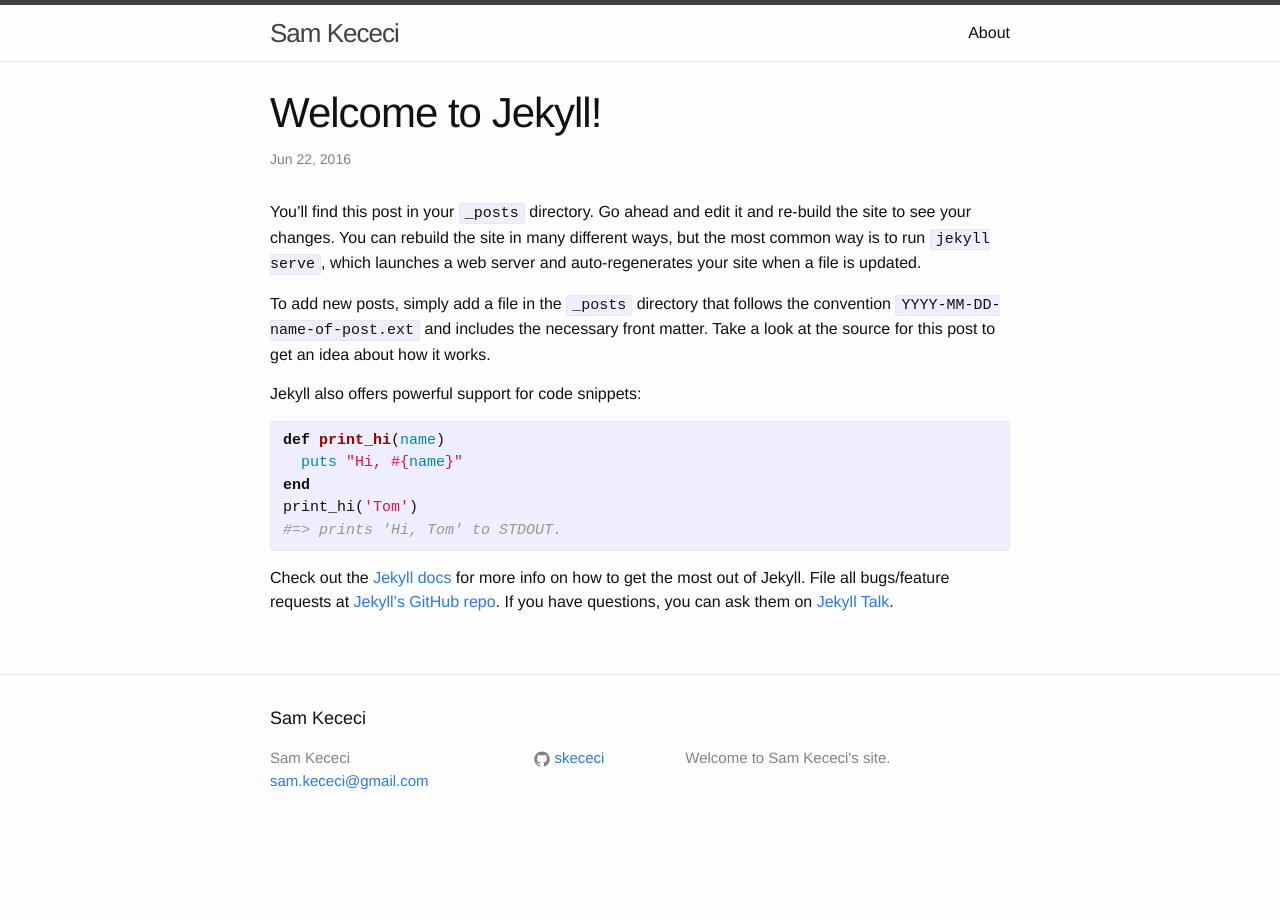
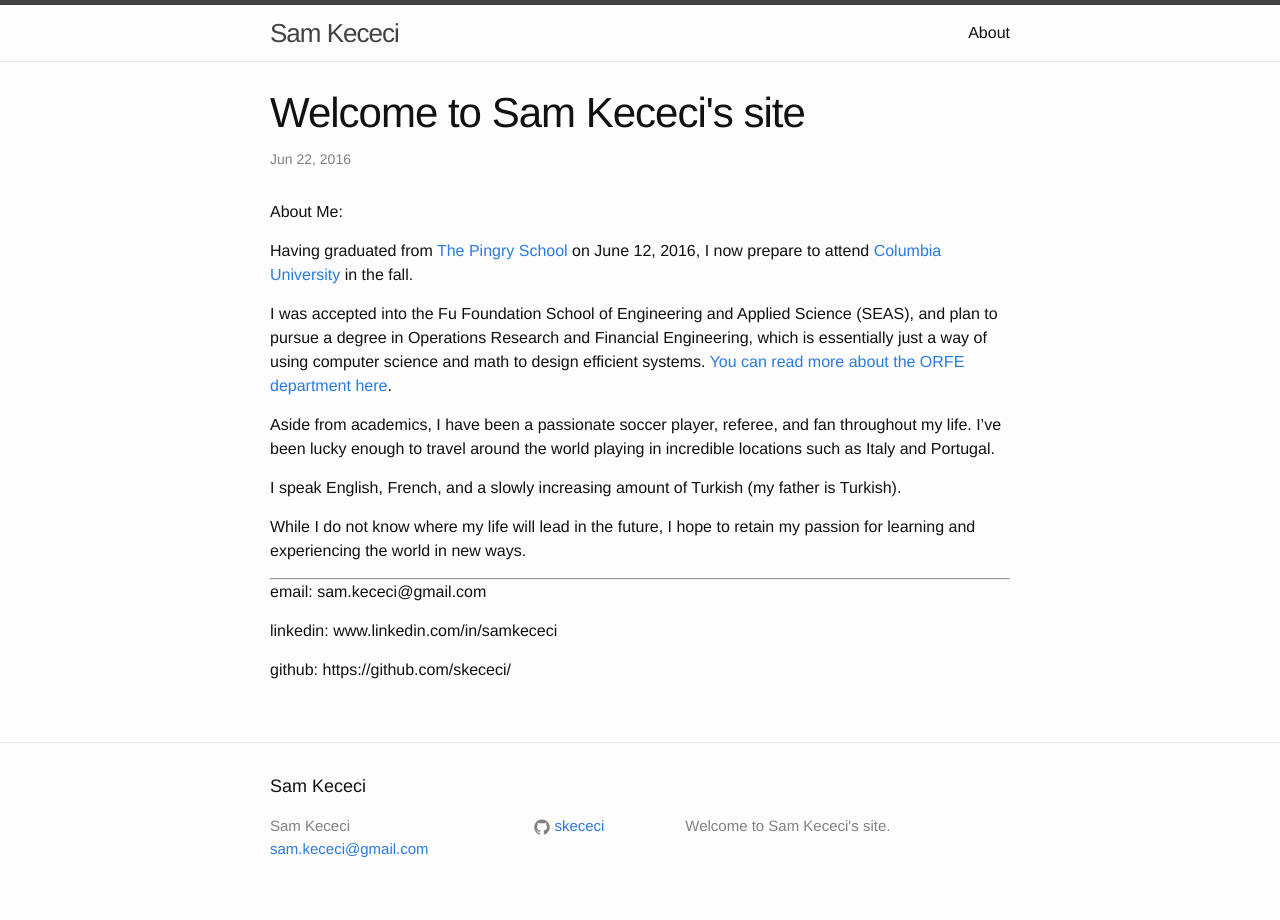
Before and after one commit to skececi/skececi.github.io, a Jekyll site: the page built from _posts/2016-06-22-welcome-to-jekyll.markdown, in a window 1280 px wide. Built offline with Jekyll 4.4.1, drawn with Linux system fonts in a browser that asks for light colours.

Commit message:
Update 2016-06-22-welcome-to-jekyll.markdown

```diff
--- a/_posts/2016-06-22-welcome-to-jekyll.markdown
+++ b/_posts/2016-06-22-welcome-to-jekyll.markdown
@@ -1,25 +1,34 @@
 ---
 layout: post
-title:  "Welcome to Jekyll!"
+title:  "Welcome to Sam Kececi's site"
 date:   2016-06-22 12:44:01 -0400
 categories: jekyll update
 ---
-You’ll find this post in your `_posts` directory. Go ahead and edit it and re-build the site to see your changes. You can rebuild the site in many different ways, but the most common way is to run `jekyll serve`, which launches a web server and auto-regenerates your site when a file is updated.
+About Me:
 
-To add new posts, simply add a file in the `_posts` directory that follows the convention `YYYY-MM-DD-name-of-post.ext` and includes the necessary front matter. Take a look at the source for this post to get an idea about how it works.
+Having graduated from [The Pingry School][pingry] on June 12, 2016, I now prepare to attend [Columbia University][columbia] in the fall.
 
-Jekyll also offers powerful support for code snippets:
+I was accepted into the Fu Foundation School of Engineering and Applied Science (SEAS), and plan to pursue a degree in Operations Research and Financial Engineering, which is essentially just a way of using computer science and math to design efficient systems. [You can read more about the ORFE department here][ORFE].
 
-{% highlight ruby %}
-def print_hi(name)
-  puts "Hi, #{name}"
-end
-print_hi('Tom')
-#=> prints 'Hi, Tom' to STDOUT.
-{% endhighlight %}
+Aside from academics, I have been a passionate soccer player, referee, and fan throughout my life. I've been lucky enough to travel around the world playing in incredible locations such as Italy and Portugal.
 
-Check out the [Jekyll docs][jekyll-docs] for more info on how to get the most out of Jekyll. File all bugs/feature requests at [Jekyll’s GitHub repo][jekyll-gh]. If you have questions, you can ask them on [Jekyll Talk][jekyll-talk].
+I speak English, French, and a slowly increasing amount of Turkish (my father is Turkish).
 
+While I do not know where my life will lead in the future, I hope to retain my passion for learning and experiencing the world in new ways.
+
+---------
+email: sam.kececi@gmail.com
+
+linkedin: www.linkedin.com/in/samkececi
+
+github: https://github.com/skececi/
+
+
+
+
+[columbia]: http://www.columbia.edu/
+[pingry]: http://www.pingry.org/
+[ORFE]: http://ieor.columbia.edu/bs-operations-researchfinancial-engineering
 [jekyll-docs]: http://jekyllrb.com/docs/home
 [jekyll-gh]:   https://github.com/jekyll/jekyll
 [jekyll-talk]: https://talk.jekyllrb.com/
```
